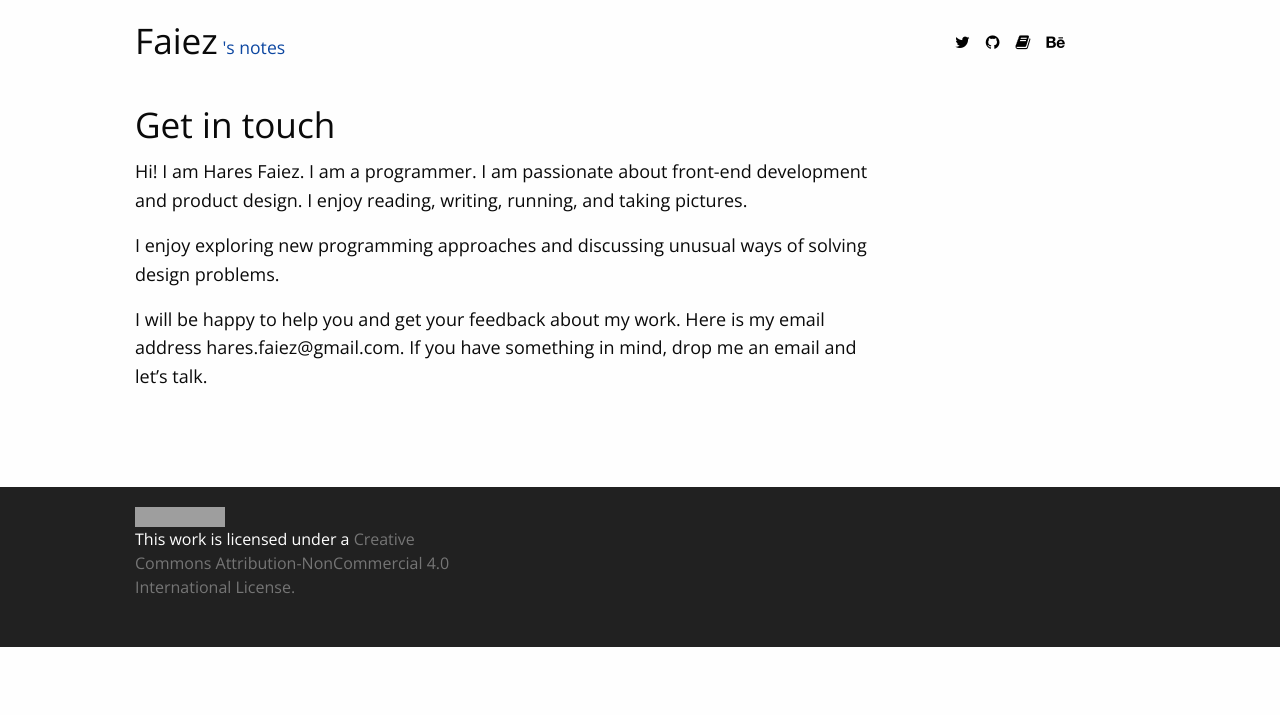
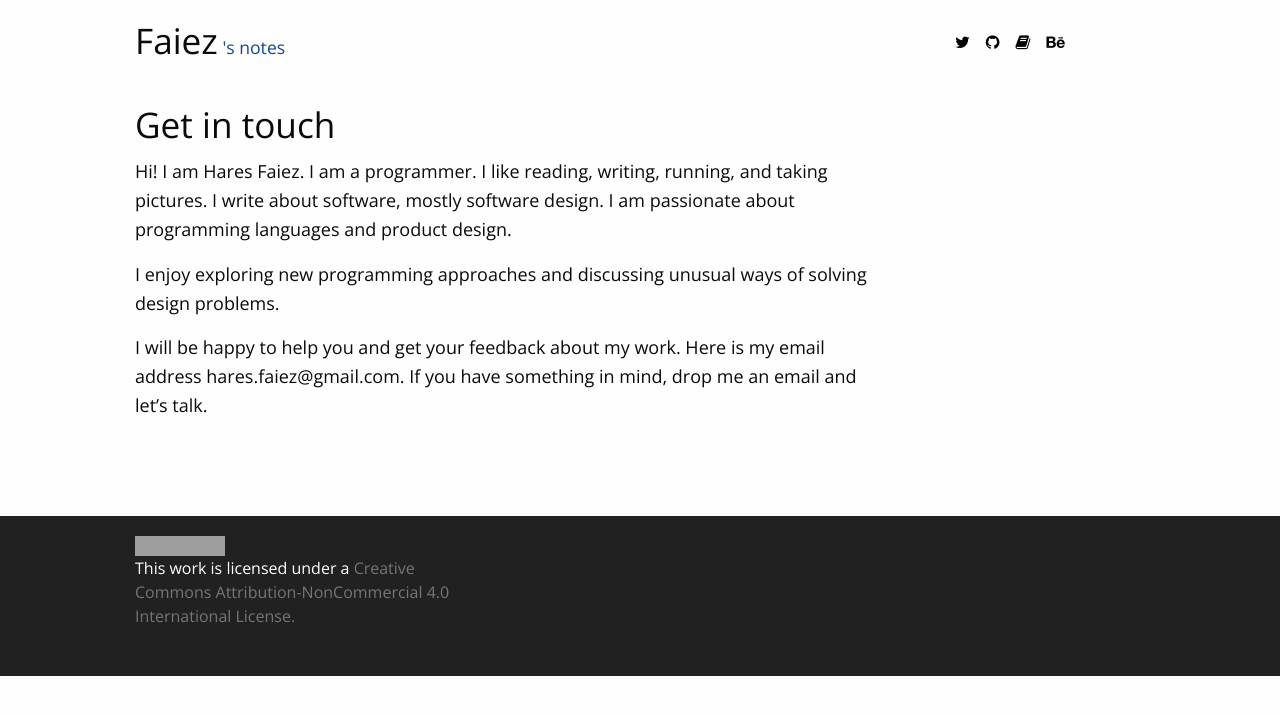
Before and after one commit to haresfaiez/haresfaiez.github.io, a Jekyll site: the page built from get-in-touch.md, in a window 1280 px wide. Shown: the top 715 px of the page. Built offline with Jekyll 4.4.1, drawn with Linux system fonts in a browser that asks for light colours; grey boxes are pictures that could not be loaded.

Commit message:
Update my introduction

```diff
--- a/_includes/about.html
+++ b/_includes/about.html
@@ -4,12 +4,12 @@
   <p>
     Hi! I am Hares Faiez. I am a programmer.
     I like reading, writing, running, and taking pictures.
-    I write about software, mostly front-end development and the nature of software.
+    I write about software, mostly software design.
     I am passionate about programming languages and product design.
   </p>
 
   <p>
-    I like to hear your stories with what I write about.
-    <a href="/get-in-touch/">Say hello!</a>
+    I am curious to hear about your stories with what I write about.
   </p>
+  <a href="/get-in-touch/">Say hello!</a>
 </section>
--- a/get-in-touch.md
+++ b/get-in-touch.md
@@ -4,8 +4,9 @@ title: Get in touch
 permalink: /get-in-touch/
 ---
 Hi! I am Hares Faiez. I am a programmer.
-I am passionate about front-end development and product design.
-I enjoy reading, writing, running, and taking pictures.
+I like reading, writing, running, and taking pictures.
+I write about software, mostly software design.
+I am passionate about programming languages and product design.
 
 I enjoy exploring new programming approaches
 and discussing unusual ways of solving design problems.
```
